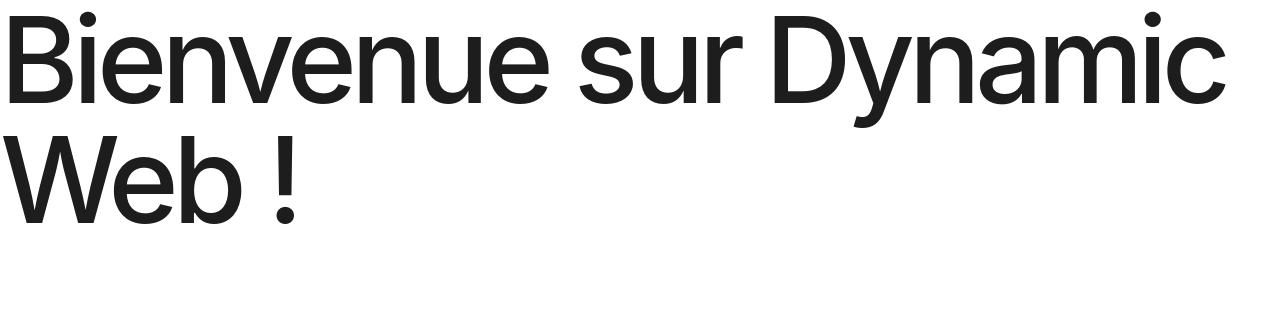
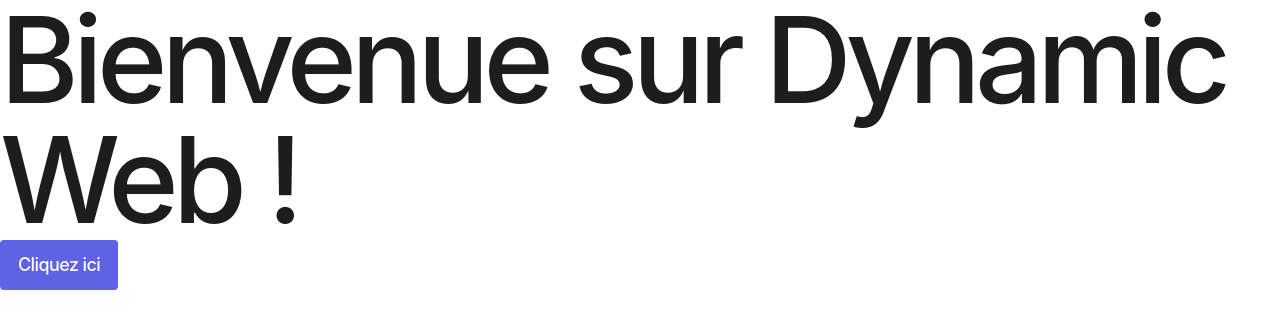
Before and after one commit to RomainDoyen/front-end-dynamic-web, a Next.js app: page / in a window 1280 px wide. Shown: the top 328 px of the page. Built offline with nearby package versions, Linux system fonts and the light colour scheme.

Commit message:
feat: Create a button with variable parameters and add a tailwind css style

```diff
--- a/src/pages/index.tsx
+++ b/src/pages/index.tsx
@@ -1,5 +1,6 @@
 import Seo from "@/ui/components/seo";
 import Typography from "@/ui/design-system/typography/typography";
+import Button from "@/ui/design-system/button/button";
 
 export default function Home() {
   return (
@@ -11,6 +12,9 @@ export default function Home() {
       <Typography component="h1" variant="display">
         Bienvenue sur Dynamic Web !
       </Typography>
+      <Button variant="accent" size="medium">
+        Cliquez ici
+      </Button>
     </div>
   );
 }
--- /dev/null
+++ b/src/ui/design-system/button/button.tsx
@@ -0,0 +1,71 @@
+import clsx from "clsx";
+
+type ButtonProps = {
+  size?: 'small' | 'medium' | 'large';
+  variant?: 'accent' | 'secondary' | 'outline' | 'disabled' | 'ico';
+  icon?: any;
+  iconTheme?: 'accent' | 'secondary' | 'gray';
+  iconPosition?: 'left' | 'right';
+  disabled?: boolean;
+  isLoading?: boolean;
+  children?: React.ReactNode;
+  onClick?: () => void;
+};
+
+export default function button({
+  size = 'medium',
+  variant = 'accent',
+  icon,
+  iconTheme = 'accent',
+  iconPosition = 'right',
+  disabled,
+  isLoading,
+  children,
+  onClick
+}: ButtonProps) {
+
+  let variantStyle: string = "",
+  sizeStyle: string = "",
+  icoSize: number = 0;
+
+  switch (variant) {
+    case 'accent':
+      variantStyle = 'bg-primary hover:bg-primary-400 text-white rounded';
+      break;
+    case 'secondary':
+      variantStyle = 'bg-primary-200 hover:bg-primary-300/50 text-primary rounded';
+      break;
+    case 'outline':
+      variantStyle = 'bg-white hover:bg-gray-400/50 border border-gray-500 text-gray-900 rounded';
+      break;
+    case 'disabled':
+      variantStyle = 'bg-gray-300 border border-gray-500 text-gray-600 rounded cursor-not-allowed';
+      break;
+    case 'ico':
+      variantStyle = '';
+      break;
+  }
+
+  switch (size) {
+    case 'small':
+      sizeStyle = 'text-caption3 font-medium px-[14px] py-[12px]';
+      break;
+    case 'medium':
+      sizeStyle = 'text-caption2 font-medium px-[18px] py-[15px]';
+      break;
+    case 'large':
+      sizeStyle = 'text-caption1 font-medium px-[22px] py-[18px]';
+      break;
+  }
+
+  return (
+    <button
+      onClick={onClick}
+      type="button"
+      className={clsx(variantStyle, sizeStyle, icoSize)}
+      disabled={disabled}
+    >
+      {children}
+    </button>
+  )
+}
```
